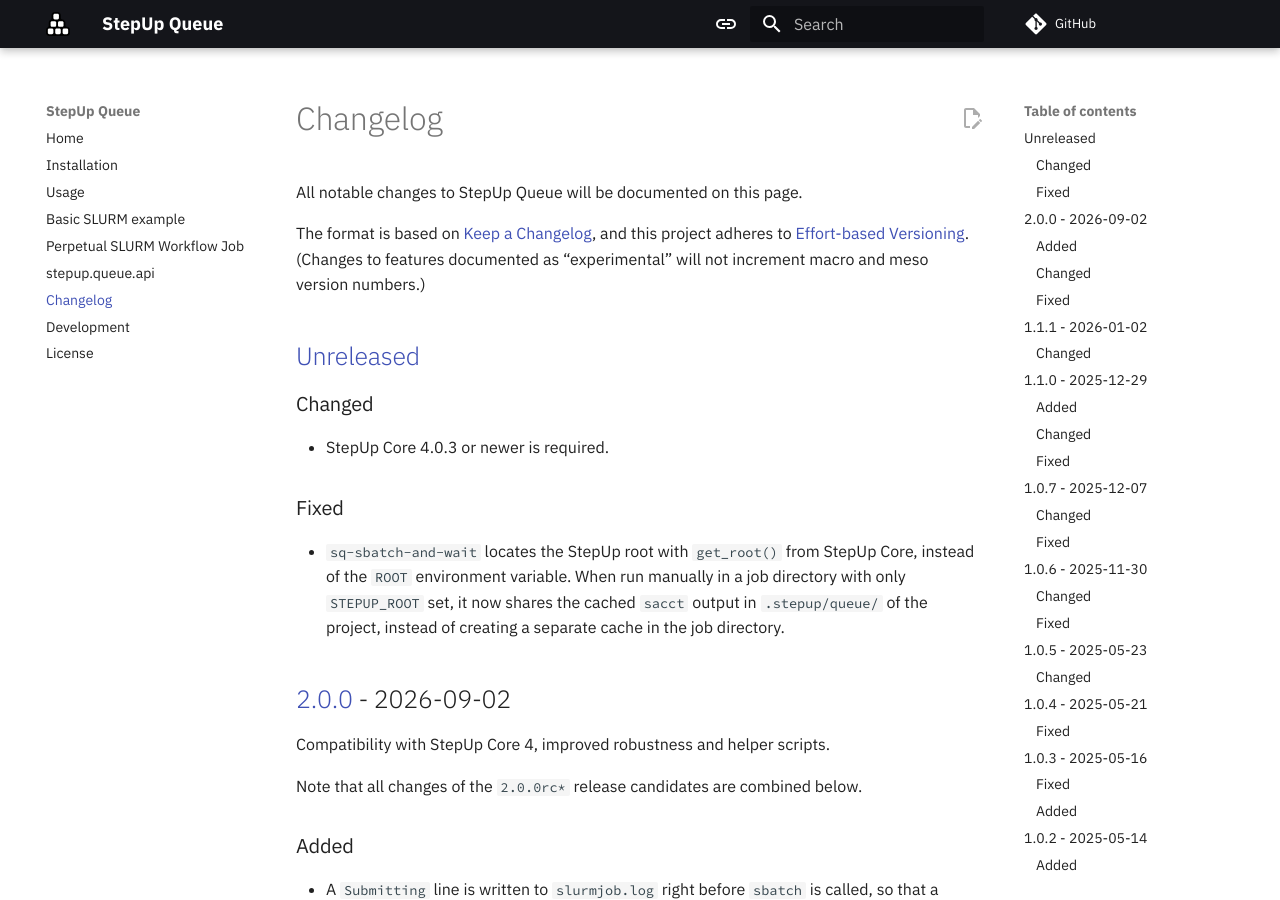
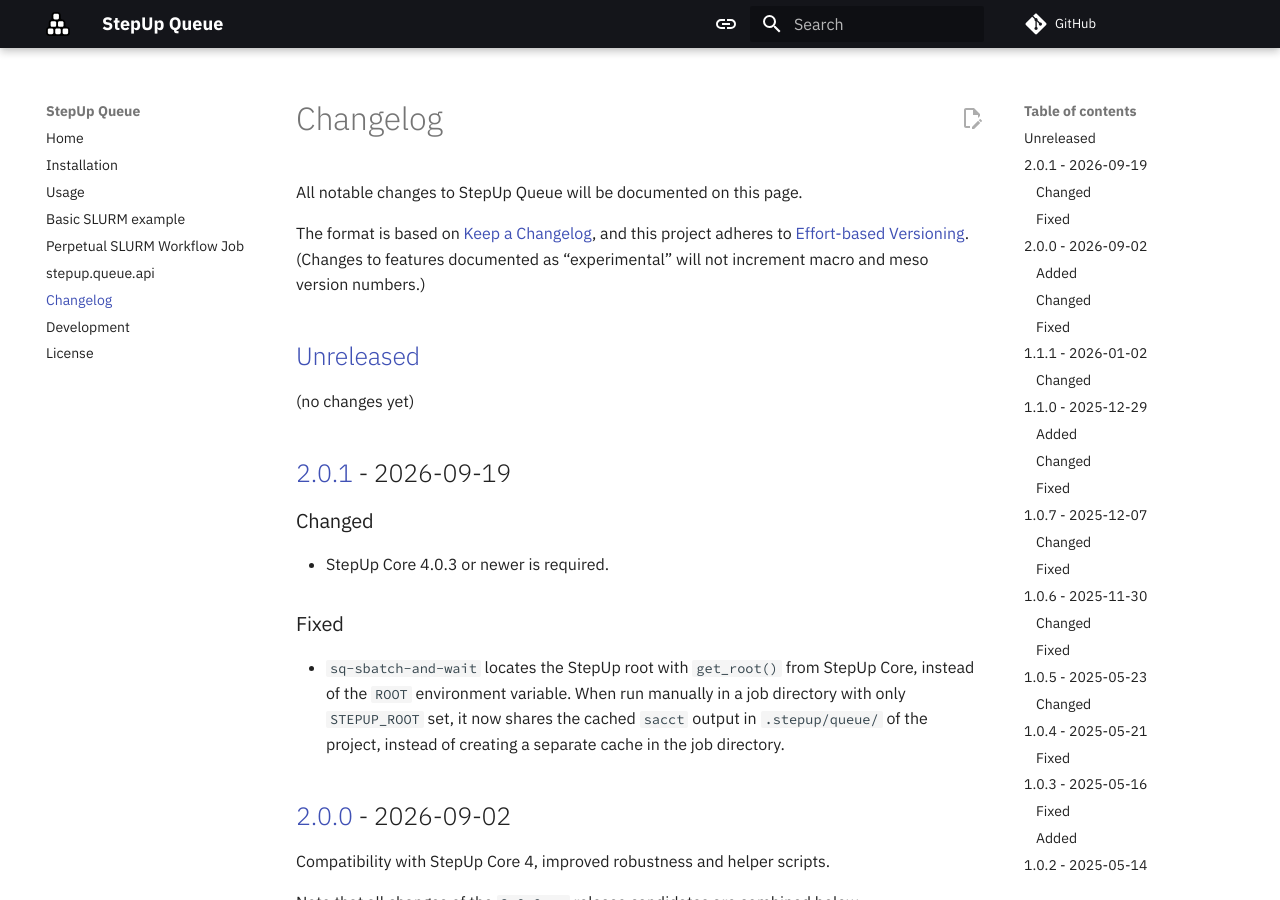
Before and after one commit to reproducible-reporting/stepup-queue, an MkDocs documentation site: the page built from docs/changelog.md, in a window 1280 px wide and 900 px high. Built offline with MkDocs 1.6.1 and Material for MkDocs 9.7.7, drawn with Linux system fonts in a browser that asks for light colours; comment, search, counter and statistics services are not loaded.

Commit message:
Prepare for v2.0.1

```diff
--- a/docs/changelog.md
+++ b/docs/changelog.md
@@ -18,6 +18,10 @@ and this project adheres to [Effort-based Versioning](https://jacobtomlinson.dev
 (Changes to features documented as "experimental" will not increment macro and meso version numbers.)
 
 ## [Unreleased][]
+
+(no changes yet)
+
+## [2.0.1][] - 2026-09-19 {: #v2.0.1 }
 
 ### Changed
 
@@ -235,6 +239,7 @@ It was adapted to integrate well with StepUp Core 3.
 This release also features the `stepup canceljobs` tool, which was not present in Parman.
 
 [Unreleased]: https://github.com/reproducible-reporting/stepup-queue
+[2.0.1]: https://github.com/reproducible-reporting/stepup-queue/releases/tag/v2.0.1
 [2.0.0]: https://github.com/reproducible-reporting/stepup-queue/releases/tag/v2.0.0
 [1.1.1]: https://github.com/reproducible-reporting/stepup-queue/releases/tag/v1.1.1
 [1.1.0]: https://github.com/reproducible-reporting/stepup-queue/releases/tag/v1.1.0
```
